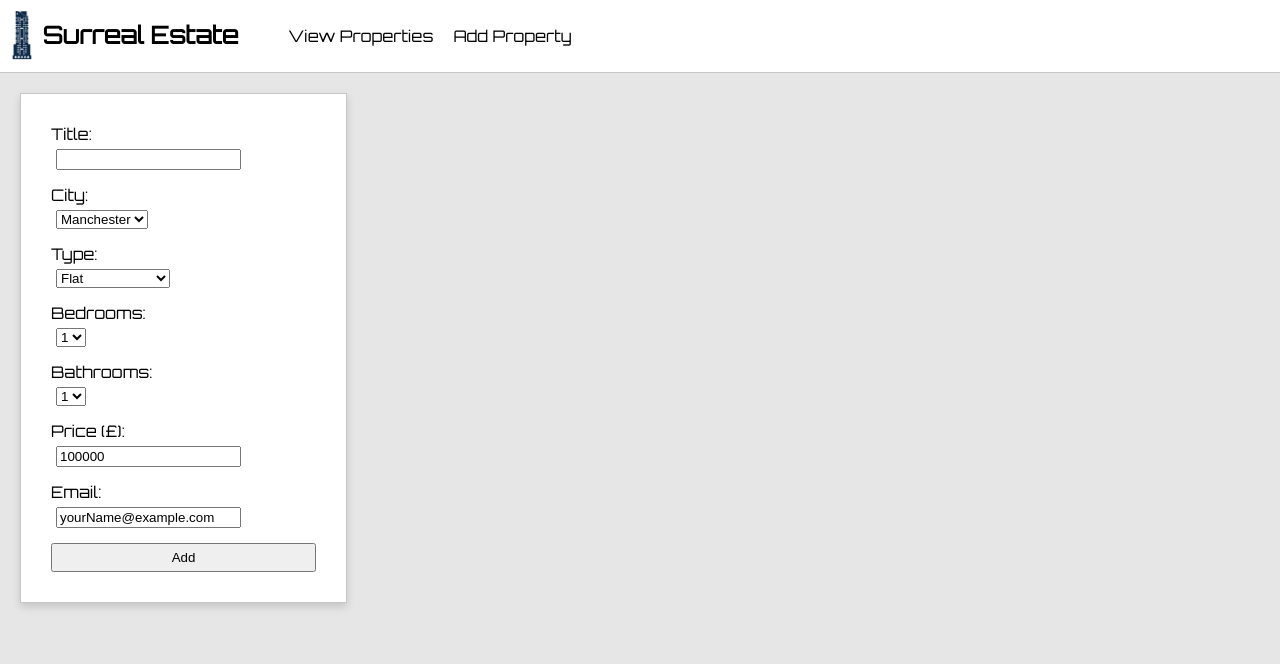
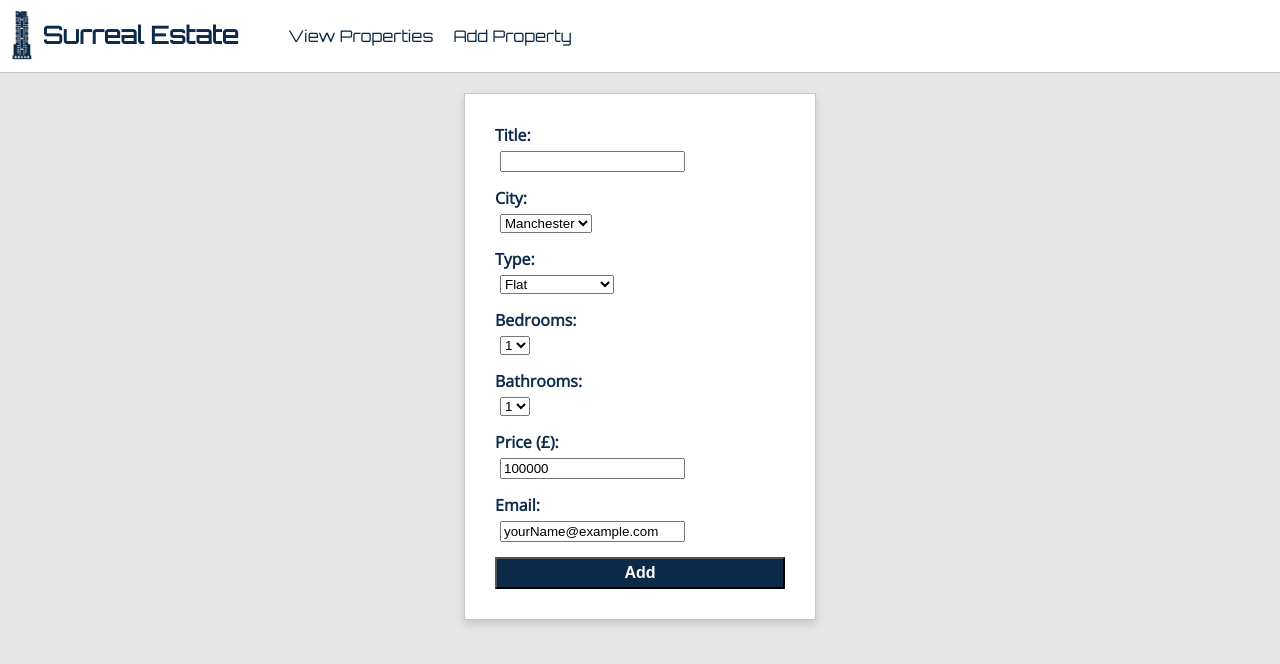
Before and after one commit to jdsandahl/surreal-estate, a React (Create React App) app: page /add-property in a window 1280 px wide. Shown: the top 664 px of the page. Built offline with nearby package versions, Linux system fonts and the light colour scheme.

Commit message:
made styling adjustments

```diff
--- a/src/components/Properties.js
+++ b/src/components/Properties.js
@@ -1,6 +1,7 @@
 import React, { useState, useEffect } from "react";
 import PropertyListings from "./PropertyListings";
 import Alert from "./Alert";
+import '../styles/Properties.css';
 
 import axios from "axios";
 
@@ -36,9 +37,9 @@ const Properties = () => {
   }, []);
 
   return (
-    <div>
+    <div className="properties">
       {loading && alert.isSuccess === true && (
-        <div>loading</div>
+        <div className="properties__loading">loading</div>
       )}
       <Alert message={alert.message} success={alert.isSuccess} />
       <PropertyListings listings={listings} />
--- a/src/index.css
+++ b/src/index.css
@@ -4,7 +4,9 @@
 body {
   margin: 0;
   padding: 0;
-  font-family: 'Orbitron', 'Open Sans', sans-serif;
+  font-family: 'Open Sans', 'Orbitron', sans-serif;
   -webkit-font-smoothing: antialiased;
   -moz-osx-font-smoothing: grayscale;
+  background-color: rgb(230,230,230);
+  color: #0d2a49;
 }
--- a/src/styles/AddProperty.css
+++ b/src/styles/AddProperty.css
@@ -2,8 +2,8 @@
   padding: 20px;
   display: flex;
   flex-direction: column;
+  align-items: center;
   background-color: rgb(230, 230, 230);
-  height: 100vh;
 }
 
 .add-property-form {
@@ -12,13 +12,8 @@
   border: 1px solid #c6c6c6;
   box-shadow: 0 4px 8px 0 #c6c6c6;
   padding: 25px;
-  max-width: 275px;
+  min-width: 300px;
   background-color: #ffffff;
-}
-
-.add-property-button {
-  margin: 5px;
-  padding: 5px;
 }
 
 .form-label {
@@ -26,6 +21,7 @@
   flex-direction: column;
   align-items: flex-start;
   padding: 5px;
+  font-weight: bold;
 }
 
 .form-input {
@@ -33,3 +29,12 @@
   align-items: center;
   margin: 5px;
 }
+
+.add-property-button {
+  margin: 5px;
+  padding: 5px;
+  background-color: #0d2a49;
+  color: #ffffff;
+  font-weight: 900;
+  font-size: medium;
+}
--- a/src/styles/Alert.css
+++ b/src/styles/Alert.css
@@ -1,6 +1,7 @@
 .Alert {
     margin: 10px 0px;
     padding: 5px;
+    font-weight: bold;
   }
 
 .alert-success {
--- a/src/styles/NavBar.css
+++ b/src/styles/NavBar.css
@@ -1,5 +1,6 @@
 .navbar {
     background-color: #ffffff;
+    font-family: 'Orbitron', 'Open Sans', sans-serif;
     border-bottom: 1px solid #c6c6c6;
     display: flex;
     flex-wrap: wrap;
@@ -23,5 +24,5 @@
 
 .navbar-link {
     text-decoration: none;
-    color: black;
+    color: #0d2a49;
 }
--- /dev/null
+++ b/src/styles/Properties.css
@@ -0,0 +1,4 @@
+.properties {
+  background-color: rgb(230, 230, 230);
+  height: 100vh;
+}
--- a/src/styles/PropertyCard.css
+++ b/src/styles/PropertyCard.css
@@ -3,12 +3,14 @@
   display: flex;
   flex-direction: column;
   padding: 10px;
-    font-family: 'Open Sans';
+  font-family: "Open Sans";
   min-width: 250px;
+  background-color: #ffffff;
+  box-shadow: 0 4px 8px 0 #c6c6c6;
 }
 
 .property-card__logo {
-    display:flex;
+  display: flex;
   justify-content: center;
   background-color: rgb(230, 230, 230);
 }
@@ -16,3 +18,12 @@
 .property-card__type {
   font-style: italic;
 }
+
+.property-card__email {
+  margin-top: 5px;
+  padding: 5px;
+  background-color: #0d2a49;
+  color: #ffffff;
+  font-weight: 900;
+  font-size: medium;
+}
--- a/src/styles/PropertyListings.css
+++ b/src/styles/PropertyListings.css
@@ -1,4 +1,6 @@
 .property-listings {
     display: flex;
     flex-wrap: wrap;
+    gap: 10px;
+    padding: 20px;
 }
```
Also changed, not shown: 2 other files (tests, documents, lock files or other folders). Lines whose indentation alone changed are shown as unchanged.
